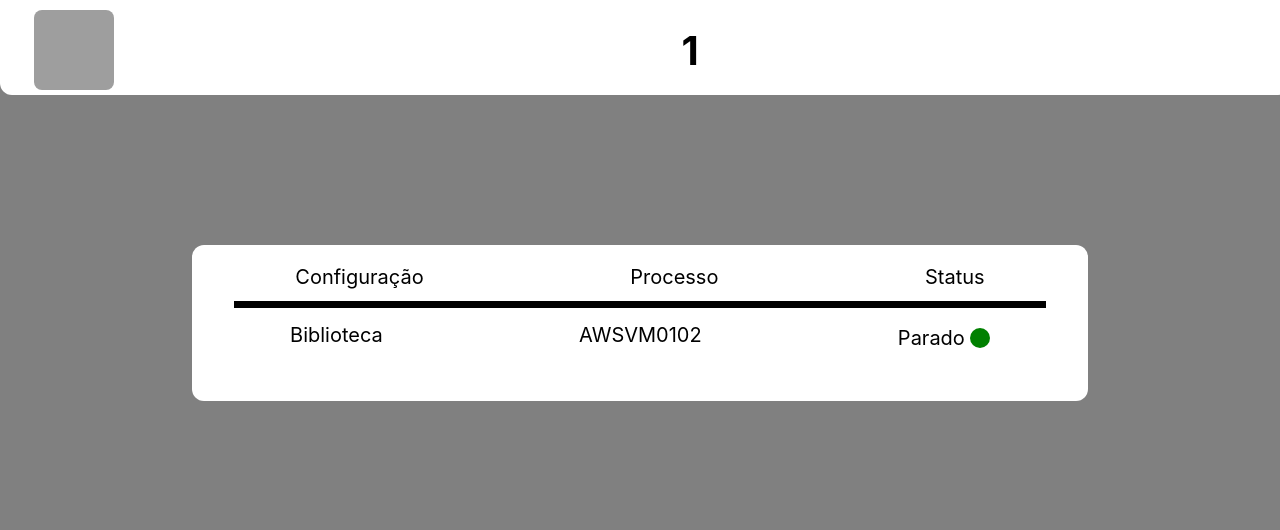
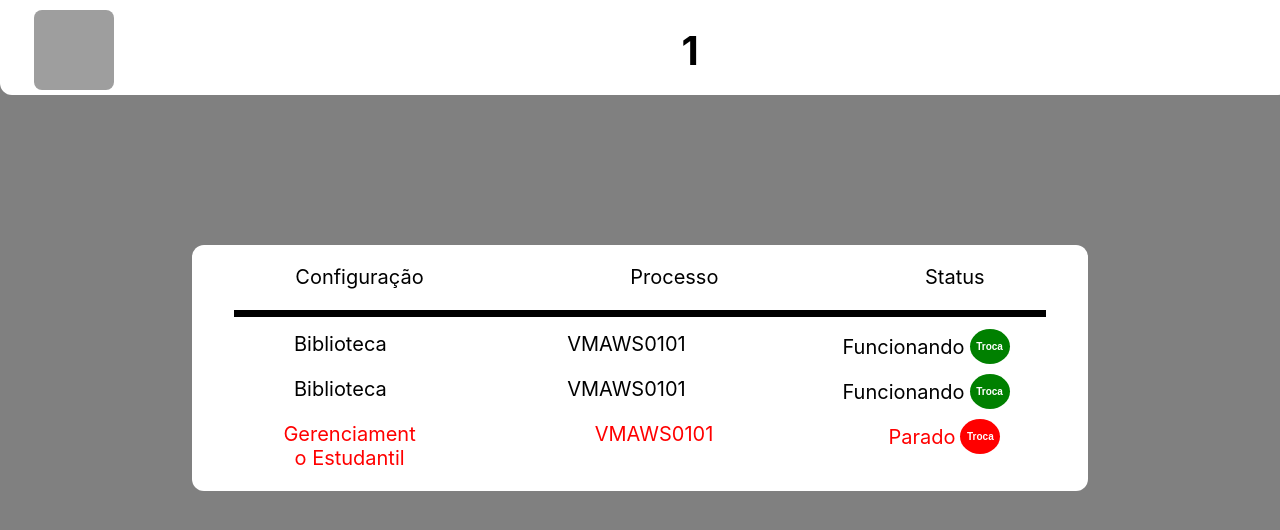
Before and after one commit to Augustocastilho/frontend, a React (Create React App) app: page /ic/1 in a window 1280 px wide. Shown: the top 530 px of the page. Built offline with nearby package versions, Linux system fonts and the light colour scheme; grey boxes are pictures that could not be loaded.

Commit message:
feat: implemented

```diff
--- a/package.json
+++ b/package.json
@@ -6,6 +6,7 @@
     "@testing-library/jest-dom": "^5.17.0",
     "@testing-library/react": "^13.4.0",
     "@testing-library/user-event": "^13.5.0",
+    "axios": "^1.5.1",
     "react": "^18.2.0",
     "react-dom": "^18.2.0",
     "react-router-dom": "^6.17.0",
--- a/src/pages/Ics.js
+++ b/src/pages/Ics.js
@@ -2,17 +2,66 @@ import { useParams } from "react-router-dom";
 import { styled } from "styled-components";
 import { Header, Container, Line } from "./Initial";
 import { useEffect, useState } from "react";
+import axios from "axios";
 
 export default function IcsPage() {
-    const [ process, setProcess ] = useState([]);
-    const [ toggle, setToggle ] = useState(false);
+    //const [ process, setProcess ] = useState([]);
     const { name } = useParams();
 
+    //DESCOMENTAR DEPOIS DE CONECTAR O BANCO
     // useEffect(async() => {
-    //     //consumir os dados do back
-    //     // const promise = await function ...
-    //     // setProcess(promise.data);
+    //     try {
+    //         const promise = await axios.get(`link do banco/${name}`);
+    //         setProcess(promise.data);
+    //     } catch (error) {
+    //         console.log(error);
+    //     }
+
     // },[]);
+
+    async function changeState(id,status) {
+        if(status === "Funcionando") {
+            //DESCOMENTAR DEPOIS DE CONECTAR O BANCO
+            const info = { status: "Parado" };
+            //await axios.put(`link do banco/${id}`,info);
+            console.log("Trocou o status");
+        } else {
+            //DESCOMENTAR DEPOIS DE CONECTAR O BANCO
+            const info = { status: "Funcionando" };
+            //await axios.put(`link do banco/${id}`,info);
+            console.log("Trocou o status");
+        }
+
+        //SE NAO ATUALIZAR O ESTADO ASSIM QUE TROCAR DESCOMENTAR A LINHA DEBAIXO, CASO CONTRATRIO SO EXCLUIR A LINHA ABAIXO
+        //window.location.reload();
+    }
+
+    const process = [
+        {
+            id: 1,
+            nome: "Biblioteca",
+            ic: "VMAWS0101",
+            criticidade: 2,
+            responsavel: "Engenheiro",
+            status: "Funcionando"
+        },
+        {
+            id: 2,
+            nome: "Biblioteca",
+            ic: "VMAWS0101",
+            criticidade: 2,
+            responsavel: "Engenheiro",
+            status: "Funcionando"
+        },
+        {
+            id: 3,
+            nome: "Gerenciamento Estudantil",
+            ic: "VMAWS0101",
+            criticidade: 2,
+            responsavel: "Engenheiro",
+            status: "Parado"
+        }
+    ];
 
     return(
         <>
@@ -30,14 +79,17 @@ export default function IcsPage() {
                         <p>Status</p>
                     </MainTittles>
                     <Line>.</Line>
-                    <RenderProcess status="Funcionando">
-                        <span>Biblioteca</span>
-                        <span>AWSVM0102</span>
-                        <State status="Funcionando">
-                            <span>Parado</span>
-                            <button onClick={() => setToggle(!toggle)}></button>
-                        </State>
-                    </RenderProcess>
+
+                    {process.map(proces => (
+                    <RenderProcess status={proces.status}>
+                        <span id="name">{proces.nome}</span>
+                        <span>{proces.ic}</span>
+                    <State status={proces.status}>
+                        <span>{proces.status}</span>
+                        <button onClick={() => changeState(proces.id,proces.status)}>Troca</button>
+                    </State>
+                     </RenderProcess>
+                    ))}
                 </Box>
             </Processos>
         </Container>
@@ -85,18 +137,30 @@ const RenderProcess = styled.div`
         color: ${props => props.status === "Parado" ? "red" : "black"};
         font-size: 20px;
     }
+
+    span#name {
+        width: 140px;
+        word-break: break-all;
+        text-align: center;
+    }
 `
 const State = styled.div`
     display: flex;
     align-items: center;
 
     button {
-        width: 20px;
-        height: 20px;
+        width: 40px;
+        height: 35px;
         border-radius: 50%;
         border: none;
         background-color: ${props => props.status === "Funcionando" ? "green" : "red"};
         margin-left: 5px;
+        color: white;
+        font-size: 10px;
+        display: flex;
+        justify-content: center;
+        align-items: center;
+        font-weight: bold;
 
         &:hover{
             cursor: pointer;
```
Also changed, not shown: 1 other file (tests, documents, lock files or other folders).
